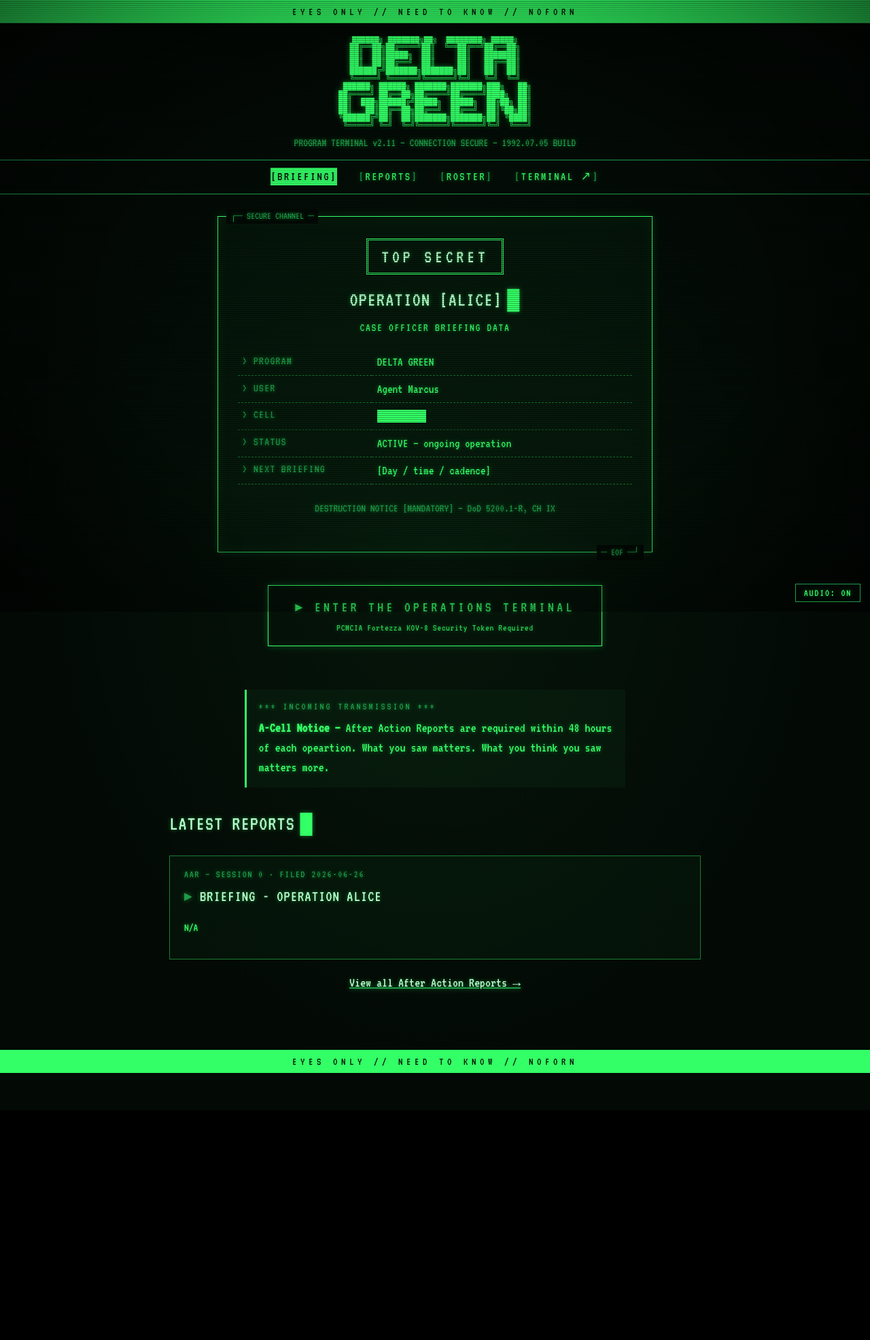
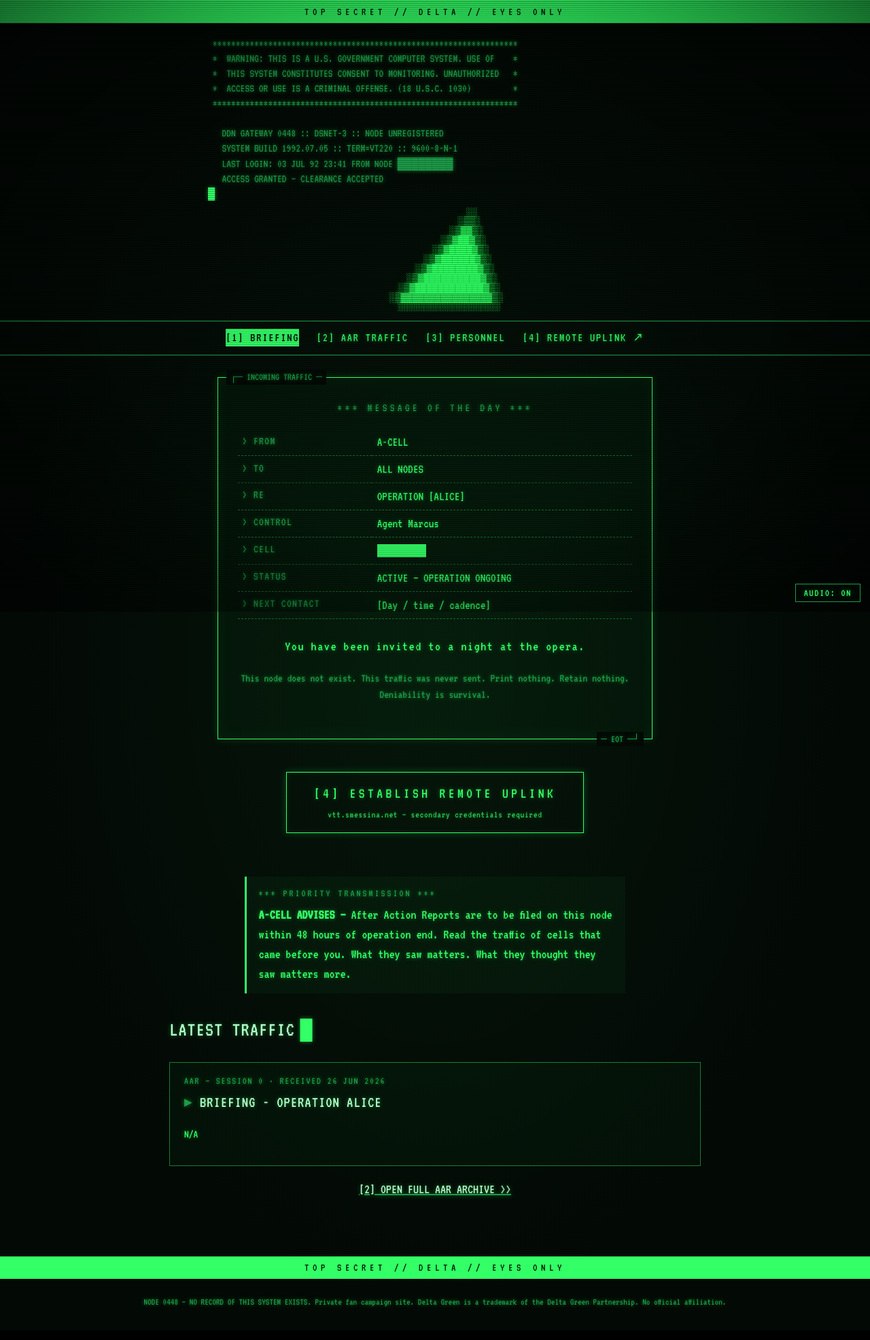
Before and after one commit to FloodPhobia/dg-landingpage, a Jekyll site: the page built from index.html, in a window 1280 px wide. Shown: the whole page at 68% size. Built offline with Jekyll 4.4.1, drawn with Linux system fonts in a browser that asks for light colours; before the commit the page ends 1648 px from its top, so only the background shows below that.

```diff
--- a/_layouts/default.html
+++ b/_layouts/default.html
@@ -11,38 +11,50 @@
 </head>
 <body>
 
-<div class="dg-banner">Eyes Only // Need to Know // NOFORN</div>
+<div class="dg-banner">Top Secret // Delta // Eyes Only</div>
+
+<pre class="dg-session" aria-label="System login banner">
+ ******************************************************************
+ *  WARNING: THIS IS A U.S. GOVERNMENT COMPUTER SYSTEM. USE OF    *
+ *  THIS SYSTEM CONSTITUTES CONSENT TO MONITORING. UNAUTHORIZED   *
+ *  ACCESS OR USE IS A CRIMINAL OFFENSE. (18 U.S.C. 1030)         *
+ ******************************************************************
+
+   DDN GATEWAY 0448 :: DSNET-3 :: NODE UNREGISTERED
+   SYSTEM BUILD 1992.07.05 :: TERM=VT220 :: 9600-8-N-1
+   LAST LOGIN: 03 JUL 92 23:41 FROM NODE ████████
+   ACCESS GRANTED — CLEARANCE ACCEPTED
+</pre>
 
 <pre class="dg-ascii" aria-hidden="true">
-██████╗ ███████╗██╗  ████████╗ █████╗
-██╔══██╗██╔════╝██║  ╚══██╔══╝██╔══██╗
-██║  ██║█████╗  ██║     ██║   ███████║
-██║  ██║██╔══╝  ██║     ██║   ██╔══██║
-██████╔╝███████╗███████╗██║   ██║  ██║
-╚═════╝ ╚══════╝╚══════╝╚═╝   ╚═╝  ╚═╝
- ██████╗ ██████╗ ███████╗███████╗███╗   ██╗
-██╔════╝ ██╔══██╗██╔════╝██╔════╝████╗  ██║
-██║  ███╗██████╔╝█████╗  █████╗  ██╔██╗ ██║
-██║   ██║██╔══██╗██╔══╝  ██╔══╝  ██║╚██╗██║
-╚██████╔╝██║  ██║███████╗███████╗██║ ╚████║
- ╚═════╝ ╚═╝  ╚═╝╚══════╝╚══════╝╚═╝  ╚═══╝
+             ░░
+            ░▒▒░
+           ░▒▓▓▒░
+          ░▒▓██▓▒░
+         ░▒▓████▓▒░
+        ░▒▓██████▓▒░
+       ░▒▓████████▓▒░
+      ░▒▓██████████▓▒░
+     ░▒▓████████████▓▒░
+    ░▒▓▓▓▓▓▓▓▓▓▓▓▓▓▓▓▓▒░
+     ░░░░░░░░░░░░░░░░░░
 </pre>
-<p class="dg-boot">PROGRAM TERMINAL v2.11 — CONNECTION SECURE — 1992.07.05 BUILD</p>
 
 <nav class="dg-nav">
-  <a href="{{ '/' | relative_url }}" {% if page.url == '/' %}class="active"{% endif %}>Briefing</a>
-  <a href="{{ '/reports/' | relative_url }}" {% if page.url contains '/reports' %}class="active"{% endif %}>Reports</a>
-  <a href="{{ '/roster/' | relative_url }}" {% if page.url contains '/roster' %}class="active"{% endif %}>Roster</a>
-  <a href="{{ site.vtt_url }}" target="_blank" rel="noopener">Terminal ↗</a>
+  <a href="{{ '/' | relative_url }}" {% if page.url == '/' %}class="active"{% endif %}>[1] BRIEFING</a>
+  <a href="{{ '/reports/' | relative_url }}" {% if page.url contains '/reports' %}class="active"{% endif %}>[2] AAR TRAFFIC</a>
+  <a href="{{ '/roster/' | relative_url }}" {% if page.url contains '/roster' %}class="active"{% endif %}>[3] PERSONNEL</a>
+  <a href="{{ site.vtt_url }}" target="_blank" rel="noopener">[4] REMOTE UPLINK ↗</a>
 </nav>
 
 <main class="dg-wrap">
 {{ content }}
 </main>
 
-<div class="dg-banner">Eyes Only // Need to Know // NOFORN</div>
+<div class="dg-banner">Top Secret // Delta // Eyes Only</div>
 <p class="dg-legal">
-
+  NODE 0448 — NO RECORD OF THIS SYSTEM EXISTS. Private fan campaign site.
+  Delta Green is a trademark of the Delta Green Partnership. No official affiliation.
 </p>
 
 <audio id="dg-hum" loop preload="auto">
--- a/assets/css/dossier.css
+++ b/assets/css/dossier.css
@@ -1,14 +1,13 @@
 /* ==========================================================
-   DELTA GREEN CAMPAIGN HUB — 90s TERMINAL / CRT THEME
+   DELTA GREEN CAMPAIGN HUB — DDN NODE 0448 (1992 BUILD)
    Drop-in replacement for assets/css/dossier.css
-   All class names unchanged from the dossier theme.
    ========================================================== */
 
 :root {
-  --t-bg:      #030905;   /* near-black with green cast */
-  --t-green:   #33ff66;   /* phosphor */
-  --t-bright:  #b4ffcb;   /* highlight phosphor */
-  --t-dim:     #1d9c48;   /* dimmed phosphor */
+  --t-bg:      #030905;
+  --t-green:   #33ff66;
+  --t-bright:  #b4ffcb;
+  --t-dim:     #1d9c48;
   --t-faint:   rgba(51, 255, 102, 0.12);
   --t-glow:    rgba(51, 255, 102, 0.45);
 }
@@ -73,25 +72,36 @@ a:hover { color: var(--t-bg); background: var(--t-green); text-shadow: none; }
 
 .dg-wrap { max-width: 820px; margin: 0 auto; padding: 0 1.2rem 4rem; }
 
-/* ---- ASCII masthead ------------------------------------------- */
+/* ---- Login / session banner ------------------------------------ */
+.dg-session {
+  max-width: 700px;
+  margin: 1.2rem auto 0.4rem;
+  overflow-x: auto;
+  font-family: 'VT323', monospace;
+  font-size: clamp(11px, 2.4vw, 17px);
+  line-height: 1.3;
+  color: var(--t-dim);
+  white-space: pre;
+  padding: 0 1rem;
+}
+.dg-session::after {
+  content: "█";
+  animation: dg-blink 1.1s steps(1) infinite;
+  color: var(--t-green);
+}
+
+/* ---- ASCII delta ------------------------------------------------ */
 .dg-ascii {
   display: block;
   overflow-x: auto;
   text-align: center;
   font-family: monospace;
-  font-size: clamp(5px, 1.6vw, 11px);
-  line-height: 1.05;
+  font-size: clamp(8px, 2vw, 14px);
+  line-height: 1.0;
   color: var(--t-green);
-  margin: 1.2rem auto 0.4rem;
+  margin: 0.6rem auto 0.8rem;
   white-space: pre;
-  text-shadow: 0 0 8px var(--t-glow);
-}
-
-.dg-boot {
-  text-align: center;
-  font-size: 0.85em;
-  color: var(--t-dim);
-  margin: 0 0 0.8rem;
+  text-shadow: 0 0 10px var(--t-glow), 0 0 22px rgba(51,255,102,0.25);
 }
 
 /* ---- Banner + nav ---------------------------------------------- */
@@ -110,7 +120,7 @@ a:hover { color: var(--t-bg); background: var(--t-green); text-shadow: none; }
   border-top: 1px solid var(--t-dim);
   border-bottom: 1px solid var(--t-dim);
   display: flex;
-  gap: 2rem;
+  gap: 1.6rem;
   justify-content: center;
   flex-wrap: wrap;
   padding: 0.7rem 1rem;
@@ -118,15 +128,12 @@ a:hover { color: var(--t-bg); background: var(--t-green); text-shadow: none; }
 }
 .dg-nav a {
   text-transform: uppercase;
-  letter-spacing: 0.14em;
+  letter-spacing: 0.1em;
   font-size: 0.9em;
   text-decoration: none;
   color: var(--t-green);
 }
-.dg-nav a::before { content: "["; color: var(--t-dim); }
-.dg-nav a::after  { content: "]"; color: var(--t-dim); }
-.dg-nav a.active  { color: var(--t-bg); background: var(--t-green); text-shadow: none; }
-.dg-nav a.active::before, .dg-nav a.active::after { color: var(--t-bg); }
+.dg-nav a.active { color: var(--t-bg); background: var(--t-green); text-shadow: none; }
 
 .dg-legal {
   text-align: center;
@@ -167,7 +174,7 @@ a:hover { color: var(--t-bg); background: var(--t-green); text-shadow: none; }
   user-select: text;
 }
 
-/* ---- Cover sheet: framed terminal panel -------------------------- */
+/* ---- Directive panel --------------------------------------------- */
 .dg-coversheet {
   max-width: 640px;
   margin: 2rem auto;
@@ -178,7 +185,7 @@ a:hover { color: var(--t-bg); background: var(--t-green); text-shadow: none; }
   position: relative;
 }
 .dg-coversheet::before {
-  content: "┌─ SECURE CHANNEL ─";
+  content: "┌─ INCOMING TRAFFIC ─";
   position: absolute;
   top: -0.75em;
   left: 12px;
@@ -188,7 +195,7 @@ a:hover { color: var(--t-bg); background: var(--t-green); text-shadow: none; }
   color: var(--t-dim);
 }
 .dg-coversheet::after {
-  content: "─ EOF ─┘";
+  content: "─ EOT ─┘";
   position: absolute;
   bottom: -0.75em;
   right: 12px;
@@ -196,6 +203,14 @@ a:hover { color: var(--t-bg); background: var(--t-green); text-shadow: none; }
   padding: 0 0.4em;
   font-size: 0.75em;
   color: var(--t-dim);
+}
+
+.dg-motd-head {
+  text-align: center;
+  letter-spacing: 0.25em;
+  font-size: 0.85em;
+  color: var(--t-dim);
+  margin: 0 0 0.8rem;
 }
 
 .dg-meta { width: 100%; border-collapse: collapse; margin: 1.2rem 0; }
@@ -214,7 +229,7 @@ a:hover { color: var(--t-bg); background: var(--t-green); text-shadow: none; }
 }
 .dg-meta td:first-child::before { content: "> "; }
 
-/* ---- Handler's note ----------------------------------------------- */
+/* ---- A-Cell note ----------------------------------------------- */
 .dg-note {
   max-width: 560px;
   margin: 2rem auto;
@@ -224,7 +239,7 @@ a:hover { color: var(--t-bg); background: var(--t-green); text-shadow: none; }
   color: var(--t-green);
 }
 .dg-note::before {
-  content: "*** INCOMING TRANSMISSION ***";
+  content: "*** PRIORITY TRANSMISSION ***";
   display: block;
   font-size: 0.75em;
   letter-spacing: 0.2em;
@@ -261,7 +276,7 @@ a:hover { color: var(--t-bg); background: var(--t-green); text-shadow: none; }
   margin-top: 0.3em;
 }
 
-/* ---- Report cards ----------------------------------------------------- */
+/* ---- Traffic cards ----------------------------------------------------- */
 .dg-card {
   background: rgba(51,255,102,0.03);
   border: 1px solid rgba(51,255,102,0.45);
@@ -287,7 +302,7 @@ a:hover { color: var(--t-bg); background: var(--t-green); text-shadow: none; }
   color: var(--t-dim);
   margin: 2rem 0 0.2rem;
 }
-.dg-post-kicker::before { content: "C:\\PROGRAM\\AAR> "; }
+.dg-post-kicker::before { content: "node0448//"; }
 .dg-post h1 { margin-top: 0; }
 .dg-filed { margin: 0.6rem 0 1.6rem; }
 .dg-post-body { max-width: 660px; }
@@ -319,6 +334,6 @@ a:hover { color: var(--t-bg); background: var(--t-green); text-shadow: none; }
 /* ---- Accessibility -------------------------------------------------------------- */
 @media (prefers-reduced-motion: reduce) {
   body::before { animation: none; }
-  h1::after, h2::after, .dg-stamp { animation: none; }
+  h1::after, h2::after, .dg-session::after, .dg-stamp { animation: none; }
   .dg-access, .dg-redacted { transition: none; }
 }
--- a/index.html
+++ b/index.html
@@ -3,51 +3,52 @@ layout: default
 ---
 
 <div class="dg-coversheet">
-  <div class="dg-center" style="margin-bottom:1rem;">
-    <span class="dg-stamp">Top Secret</span>
-  </div>
+  <p class="dg-motd-head">*** MESSAGE OF THE DAY ***</p>
 
-  <h2 class="dg-center" style="margin:0 0 0.2em;">{{ site.operation }}</h2>
-  <p class="dg-center dg-small" style="margin:0; letter-spacing:0.1em;">
-    CASE OFFICER BRIEFING DATA
+  <table class="dg-meta">
+    <tr><td>From</td><td>A-CELL</td></tr>
+    <tr><td>To</td><td>ALL NODES</td></tr>
+    <tr><td>Re</td><td>{{ site.operation }}</td></tr>
+    <tr><td>Control</td><td>{{ site.handler }}</td></tr>
+    <tr><td>Cell</td><td><span class="dg-redacted" tabindex="0">{{ site.cell }}</span></td></tr>
+    <tr><td>Status</td><td>ACTIVE — OPERATION ONGOING</td></tr>
+    <tr><td>Next contact</td><td>{{ site.schedule }}</td></tr>
+  </table>
+
+  <p class="dg-center" style="margin-top:1.6rem; letter-spacing:0.08em;">
+    You have been invited to a night at the opera.
   </p>
 
-  <table class="dg-meta">
-    <tr><td>Program</td><td>DELTA GREEN</td></tr>
-    <tr><td>User</td><td>{{ site.handler }}</td></tr>
-    <tr><td>Cell</td><td><span class="dg-redacted" tabindex="0">{{ site.cell }}</span></td></tr>
-    <tr><td>Status</td><td>ACTIVE — ongoing operation</td></tr>
-    <tr><td>Next briefing</td><td>{{ site.schedule }}</td></tr>
-  </table>
-
-  <p class="dg-center dg-small dg-dim" style="margin-top:1.4rem;">
-    DESTRUCTION NOTICE [MANDATORY] — DoD 5200.1-R, CH IX
+  <p class="dg-center dg-small dg-dim" style="margin-top:1rem;">
+    This node does not exist. This traffic was never sent.
+    Print nothing. Retain nothing. Deniability is survival.
   </p>
 </div>
 
 <div class="dg-access-row">
   <a class="dg-access" href="{{ site.vtt_url }}" target="_blank" rel="noopener">
-    ▸ Enter the Operations Terminal
-    <small>PCMCIA Fortezza KOV-8 Security Token Required</small>
+    [4] Establish Remote Uplink
+    <small>vtt.smessina.net — secondary credentials required</small>
   </a>
 </div>
 
 <div class="dg-note">
-  <strong>A-Cell Notice —</strong> After
-  Action Reports are required within 48 hours of each opeartion. What you saw matters.
-  What you think you saw matters more.
+  <strong>A-CELL ADVISES —</strong> After Action Reports are to be filed
+  on this node within 48 hours of operation end. Read the traffic of
+  cells that came before you. What they saw matters. What they thought
+  they saw matters more.
 </div>
 
-<h2>Latest reports</h2>
+<h2>Latest traffic</h2>
 
 {% for post in site.posts limit: 3 %}
 <div class="dg-card">
   <div class="dg-card-meta">
-    AAR{% if post.session %} — Session {{ post.session }}{% endif %} · Filed {{ post.date | date: "%Y-%m-%d" }}
+    AAR{% if post.session %} — SESSION {{ post.session }}{% endif %} · RECEIVED {{ post.date | date: "%d %b %Y" | upcase }}
   </div>
   <h3><a href="{{ post.url | relative_url }}">{{ post.title }}</a></h3>
   {% if post.excerpt %}<div class="dg-small">{{ post.excerpt }}</div>{% endif %}
 </div>
 {% endfor %}
 
-<p class="dg-center"><a href="{{ '/reports/' | relative_url }}">View all After Action Reports →</a></p>
+<p class="dg-center"><a href="{{ '/reports/' | relative_url }}">[2] OPEN FULL AAR ARCHIVE &gt;&gt;</a></p>
```
Also changed, not shown: other parts of _layouts/default.html (+1 -3 lines), UPDATE-GUIDE.md (added, +44 -0 lines), _layouts/post.html (+11 -8 lines), reports.html (+6 -6 lines).
